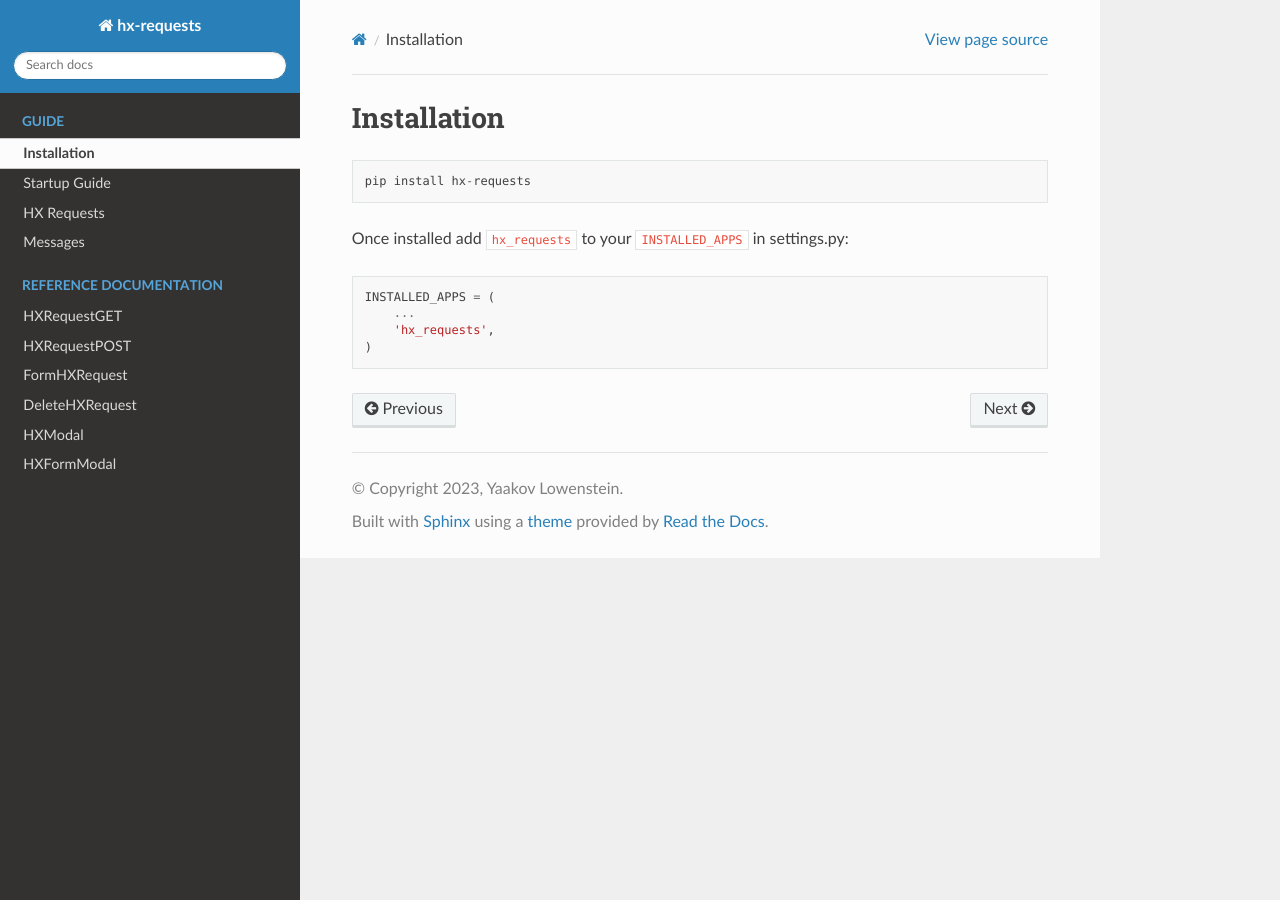
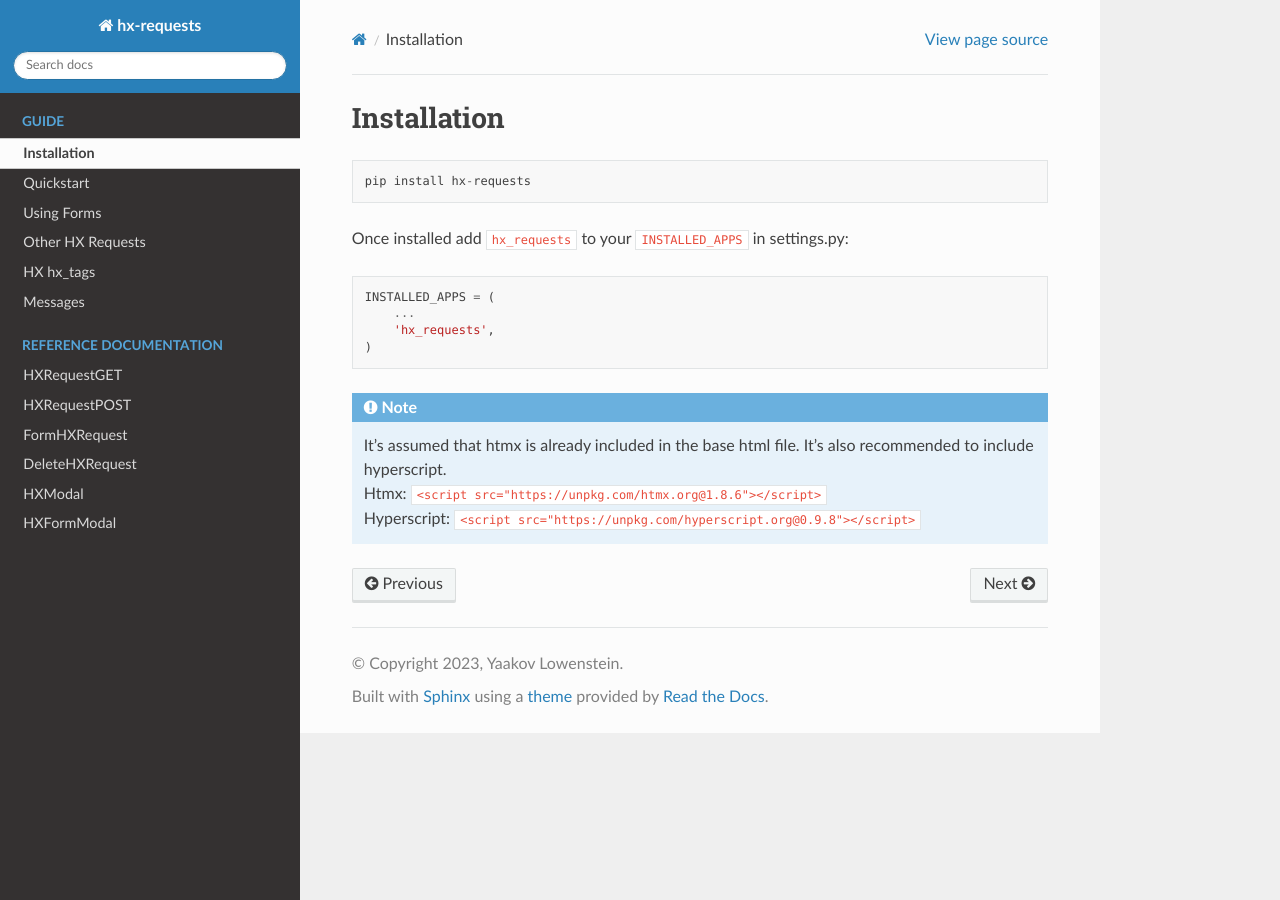
Before and after one commit to yaakovLowenstein/hx-requests, a Sphinx documentation site: the page built from docs/guide/installation.rst, in a window 1280 px wide. Built offline with Sphinx 7.4.7 and the Read the Docs theme 2.0.0, drawn with Linux system fonts in a browser that asks for light colours.

Commit message:
docs: Write up quickstart docs

```diff
--- a/docs/conf.py
+++ b/docs/conf.py
@@ -13,7 +13,7 @@ author = "Yaakov Lowenstein"
 # -- General configuration ---------------------------------------------------
 # https://www.sphinx-doc.org/en/master/usage/configuration.html#general-configuration
 
-extensions = []
+extensions = ["sphinx.ext.autosectionlabel"]
 
 templates_path = ["_templates"]
 exclude_patterns = ["_build", "Thumbs.db", ".DS_Store"]
--- /dev/null
+++ b/docs/guide/forms.rst
@@ -0,0 +1,2 @@
+Using Forms
+===========
--- a/docs/guide/hx_requests.rst
+++ b/docs/guide/hx_requests.rst
@@ -1,2 +1,2 @@
-HX Requests
-===========
+Other HX Requests
+=================
--- /dev/null
+++ b/docs/guide/hx_tags.rst
@@ -0,0 +1,2 @@
+HX hx_tags
+==========
--- a/docs/guide/installation.rst
+++ b/docs/guide/installation.rst
@@ -11,3 +11,9 @@ Once installed add :code:`hx_requests` to your :code:`INSTALLED_APPS` in setting
         ...
         'hx_requests',
     )
+
+.. note::
+
+    | It's assumed that htmx is already included in the base html file. It's also recommended to include hyperscript.
+    | Htmx: :code:`<script src="https://unpkg.com/htmx.org@1.8.6"></script>`
+    | Hyperscript: :code:`<script src="https://unpkg.com/hyperscript.org@0.9.8"></script>`
--- a/docs/guide/startup_guide.rst
+++ /dev/null
@@ -1,2 +0,0 @@
-Startup Guide
-=============
--- a/docs/index.rst
+++ b/docs/index.rst
@@ -16,8 +16,10 @@ with htmx, and many other awesome features.
    :caption: Guide
 
    guide/installation
-   guide/startup_guide
+   guide/quickstart
+   guide/forms
    guide/hx_requests
+   guide/hx_tags
    guide/messages
 
 
```
Also changed, not shown: docs/guide/quickstart.rst (added, +173 -0 lines).
